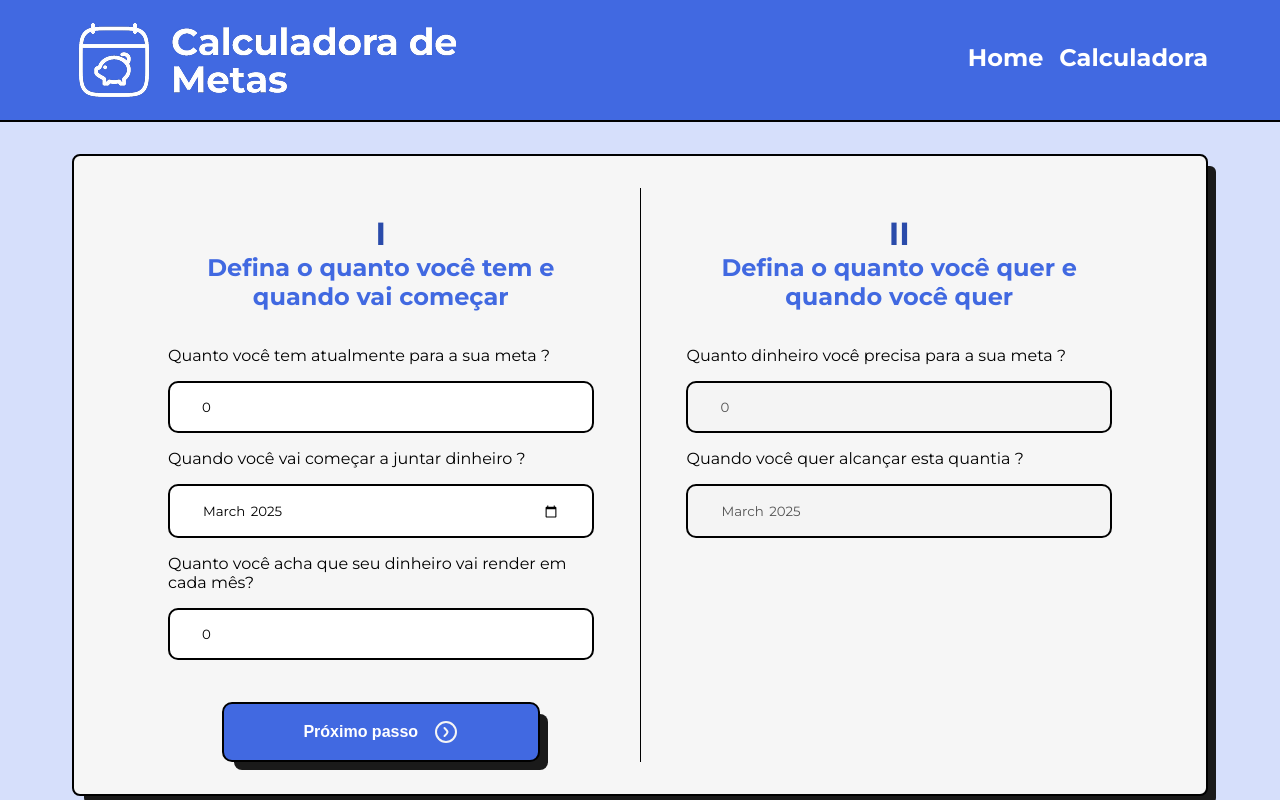
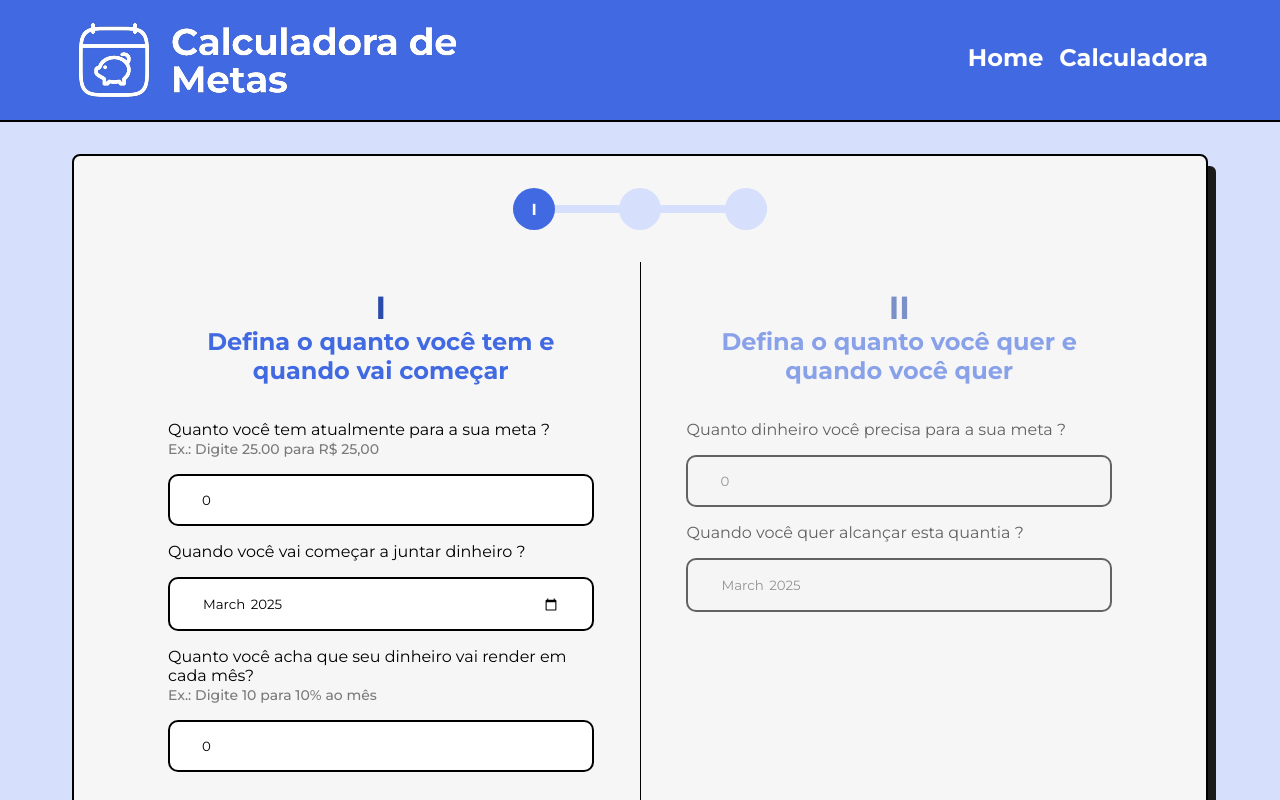
Before and after one commit to BernardoS/calculadora-metas, a React (Vite) app: page /calculadora-metas/info in a window 1280 px wide. Shown: the top 800 px of the page. Built offline with nearby package versions, Linux system fonts and the light colour scheme.

Commit message:
Estilização dos passos do formulário

```diff
--- /dev/null
+++ b/src/components/GoalSteps/index.tsx
@@ -0,0 +1,26 @@
+import { GoalStepProgress, GoalStepProgressBar, GoalStepsContainer, GoalStepsContent, GoalStepsSection } from "./styles";
+
+interface GoalStepsProps{
+    theme:string,
+    step:number
+}
+
+const GoalSteps = ({step,theme}:GoalStepsProps) => {
+
+    const progress = (step-1)*100/2;
+
+    return (
+        <GoalStepsContainer>
+           <GoalStepsContent>
+                <GoalStepsSection data-theme={theme} className={step>=1?"active":""}>I</GoalStepsSection>
+                <GoalStepsSection data-theme={theme} className={step>=2?"active":""}>II</GoalStepsSection>
+                <GoalStepsSection data-theme={theme} className={step==3?"active":""}>III</GoalStepsSection>
+           </GoalStepsContent>
+           <GoalStepProgressBar>
+            <GoalStepProgress data-theme={theme} style={{width:`${progress}%`}}/>
+           </GoalStepProgressBar>
+        </GoalStepsContainer>
+    )
+}
+
+export default GoalSteps;
--- /dev/null
+++ b/src/components/GoalSteps/styles.tsx
@@ -0,0 +1,53 @@
+import styled from "styled-components";
+
+export const GoalStepsContainer = styled.div`
+    display: flex;
+    flex-direction: column;
+    align-items: center;
+    position: relative;
+    margin-bottom: 16px;
+`
+export const GoalStepsContent = styled.div`
+    display: flex;
+    flex-direction: row;
+    gap:64px;
+`
+export const GoalStepsSection = styled.section<{ "data-theme"?: string }>`
+    display: flex;
+    justify-content: center;
+    align-items: center;
+    aspect-ratio: 1/1;
+    width: 42px;
+    border-radius: 50%;
+    background-color:  var(--bg-blue);
+    color: transparent;
+    border-radius: 50%;
+    transition: background-color cubic-bezier(0.455, 0.03, 0.515, 0.955) 0.5s;
+    z-index: 2;
+    font-weight: bold;
+
+    &.active{
+        background-color: ${({ "data-theme": theme }) => theme === "light" ? "var(--bg-default)" : "var(--main-color)"};
+        color: ${({ "data-theme": theme }) => theme === "light" ? "var(--main-color)" : "var(--txt-light)"} ;
+    }
+
+`
+
+export const GoalStepProgressBar = styled.div`
+    position: absolute;
+    height: 8px;
+    width: 100%;
+    background-color: var(--bg-blue);
+    top: calc(50% - 4px);
+    z-index: 1;
+`
+
+export const GoalStepProgress = styled.div<{ "data-theme"?: string }>`
+    height: 8px;
+    width: 0%;
+    background-color: ${({ "data-theme": theme }) => theme === "light" ? "var(--bg-default)" : "var(--main-color)"};
+    border-radius: 4px;
+    position: relative;
+    z-index: 2;
+    transition: width 0.5s;
+`
--- a/src/pages/GoalInfo/index.tsx
+++ b/src/pages/GoalInfo/index.tsx
@@ -6,6 +6,7 @@ import Footer from "../../components/Footer";
 import Header from "../../components/Header";
 import {
     ErrorText,
+    FormContainer,
     GoalForm,
     GoalFormBody,
     GoalFormButton,
@@ -21,11 +22,12 @@ import {
 import NoteIcon from "../../assets/icons/note-edit.svg";
 import RightIcon from "../../assets/icons/right.svg";
 import LeftIcon from "../../assets/icons/left-blue.svg";
-import { useState } from "react";
+import { ChangeEvent, useState } from "react";
 import moment from "moment";
 import Goal from "../../interfaces/Goal";
 import { GoalFormValuesFirstStep, GoalFormValuesSecondStep } from "../../interfaces/GoalForm";
 import { firstStepValidationSchema, secondStepValidationSchema } from "../../validators/GoalForm";
+import GoalSteps from "../../components/GoalSteps";
 
 
 
@@ -62,6 +64,8 @@ const GoalInfo = () => {
             <GoalInfoContainer>
                 <GoalInfoContent>
                     <InfoBox>
+                        <GoalSteps step={currentStep} theme="" />
+                        <FormContainer>
                             <Formik<GoalFormValuesFirstStep>
                                 initialValues={{
                                     initialQuantity: 0.0,
@@ -70,16 +74,23 @@ const GoalInfo = () => {
                                 }}
                                 onSubmit={nextStep}
                                 validationSchema={firstStepValidationSchema}>
-
+                                {({ setFieldValue }) => (
                                     <GoalForm>
                                         <GoalFormBody>
 
                                             <GoalFormFieldSet className={currentStep == 1 ? "current-step" : "disabled-step"}>
                                                 <h2><b>I</b><br />Defina o quanto você tem e quando vai começar</h2>
                                                 <label htmlFor='initialQuantity'>
-                                            Quanto você tem atualmente para a sua meta ?
+                                                    Quanto você tem atualmente para a sua meta ?  <br /><b>Ex.: Digite 25.00 para R$ 25,00</b>
                                                 </label>
-                                        <GoalFormField name="initialQuantity" id="initialQuantity" disabled={currentStep != 1} />
+                                                <GoalFormField
+                                                    name="initialQuantity"
+                                                    id="initialQuantity"
+                                                    disabled={currentStep != 1}
+                                                    onChange={(e: ChangeEvent<HTMLInputElement>) => {
+                                                        const formattedValue = e.target.value.replace(",", ".");
+                                                        setFieldValue("initialQuantity", formattedValue);
+                                                    }} />
                                                 <ErrorMessage name='initialQuantity' component={ErrorText} />
 
                                                 <label htmlFor='initialDate'>
@@ -89,7 +100,7 @@ const GoalInfo = () => {
                                                 <ErrorMessage name='initialDate' component={ErrorText} />
 
                                                 <label htmlFor='growthRate'>
-                                            Quanto você acha que seu dinheiro vai render em cada mês?
+                                                    Quanto você acha que seu dinheiro vai render em cada mês? <br /><b>Ex.: Digite 10 para 10% ao mês</b>
                                                 </label>
                                                 <GoalFormField name="growthRate" id="growthRate" disabled={currentStep != 1} />
                                                 <ErrorMessage name='growthRate' component={ErrorText} />
@@ -106,6 +117,7 @@ const GoalInfo = () => {
 
                                         </GoalFormFooter>
                                     </GoalForm>
+                                )}
                             </Formik>
 
                             <GoalFormDivider />
@@ -117,7 +129,7 @@ const GoalInfo = () => {
                                 }}
                                 onSubmit={createPlan}
                                 validationSchema={secondStepValidationSchema}>
-
+                                {({ setFieldValue }) => (
                                     <GoalForm>
                                         <GoalFormBody>
 
@@ -126,14 +138,21 @@ const GoalInfo = () => {
                                                 <label htmlFor='finalQuantity'>
                                                     Quanto dinheiro você precisa para a sua meta ?
                                                 </label>
-                                        <GoalFormField name="finalQuantity" id="finalQuantity" disabled={currentStep != 2} />
+                                                <GoalFormField
+                                                    name="finalQuantity"
+                                                    id="finalQuantity"
+                                                    disabled={currentStep != 2}
+                                                    onChange={(e: ChangeEvent<HTMLInputElement>) => {
+                                                        const formattedValue = e.target.value.replace(",", ".");
+                                                        setFieldValue("initialQuantity", formattedValue);
+                                                    }} />
                                                 <ErrorMessage name='finalQuantity' component={ErrorText} />
 
                                                 <label htmlFor='finalDate'>
                                                     Quando você quer alcançar esta quantia ?
                                                 </label>
                                                 <GoalFormField type="month" name="finalDate" id="finalDate" disabled={currentStep != 2} />
-                                        <ErrorMessage name='finalDate' component={ErrorText}/>
+                                                <ErrorMessage name='finalDate' component={ErrorText} />
                                             </GoalFormFieldSet>
 
                                         </GoalFormBody>
@@ -158,7 +177,10 @@ const GoalInfo = () => {
 
                                         </GoalFormFooter>
                                     </GoalForm>
+                                )}
                             </Formik>
+                        </FormContainer>
+
                     </InfoBox>
                 </GoalInfoContent>
             </GoalInfoContainer>
--- a/src/pages/GoalInfo/style.tsx
+++ b/src/pages/GoalInfo/style.tsx
@@ -20,6 +20,9 @@ export const GoalInfoContent = styled.div`
 
 export const InfoBox = styled.div`
     display: flex;
+    flex-direction: column;
+    align-items: center;
+    gap: 16px;
     background-color: var(--bg-default);
     border: 2px solid var(--border-default);
     border-radius: 8px;
@@ -27,6 +30,10 @@ export const InfoBox = styled.div`
     box-shadow: 10px 10px 0px -2px rgba(26,26,26,1);
     -webkit-box-shadow: 10px 10px 0px -2px rgba(26,26,26,1);
     -moz-box-shadow: 10px 10px 0px -2px rgba(26,26,26,1);
+`
+
+export const FormContainer = styled.div`
+    display: flex;
 `
 
 export const GoalForm = styled(Form)`
@@ -54,6 +61,7 @@ export const GoalFormFieldSet = styled.fieldset`
     display: flex;
     flex-direction: column;
     border: none;
+    min-height: 500px;
 
     h2{
         text-align: center;
@@ -67,6 +75,15 @@ export const GoalFormFieldSet = styled.fieldset`
     label{
         font-size: 16px;
         margin: 16px 0px;
+        b{
+            font-weight: 500;
+            font-size: 14px;
+            opacity: 0.5;
+        }
+    }
+    &.disabled-step{
+        opacity: 0.6;
+        pointer-events: none;
     }
 `
 
--- a/src/validators/GoalForm.ts
+++ b/src/validators/GoalForm.ts
@@ -2,18 +2,20 @@ import * as Yup from 'yup';
 
 export const firstStepValidationSchema = Yup.object({
     initialQuantity: Yup.number()
-        .min(0.1, "Por favor, forneça um valor maior que zero !")
+        .typeError('O valor deve ser um número válido')
         .required("Por favor, forneça um valor para a quantidade inicial !"),
     initialDate: Yup.date()
         .required("Por favor, preencha a data inicial !"),
     growthRate: Yup.number()
         .min(0, "Por favor, forneça um valor maior que zero !")
         .max(100, "Por favor, forneça um valor menor que 100!")
+        .required("Por favor, forneça um valor para a quantidade inicial !")
 });
 
 export const secondStepValidationSchema = Yup.object({
     finalQuantity: Yup.number()
-        .min(0.1, "Por favor, forneça um valor maior que zero !")
+        .typeError('O valor deve ser um número válido')
+        .positive("Por favor, forneça um valor maior que zero !")
         .required("Por favor, forneça um valor para a quantidade final !"),
     finalDate: Yup.date()
         .required("Por favor, preencha a data final !"),
```
Lines whose indentation alone changed are shown as unchanged.
